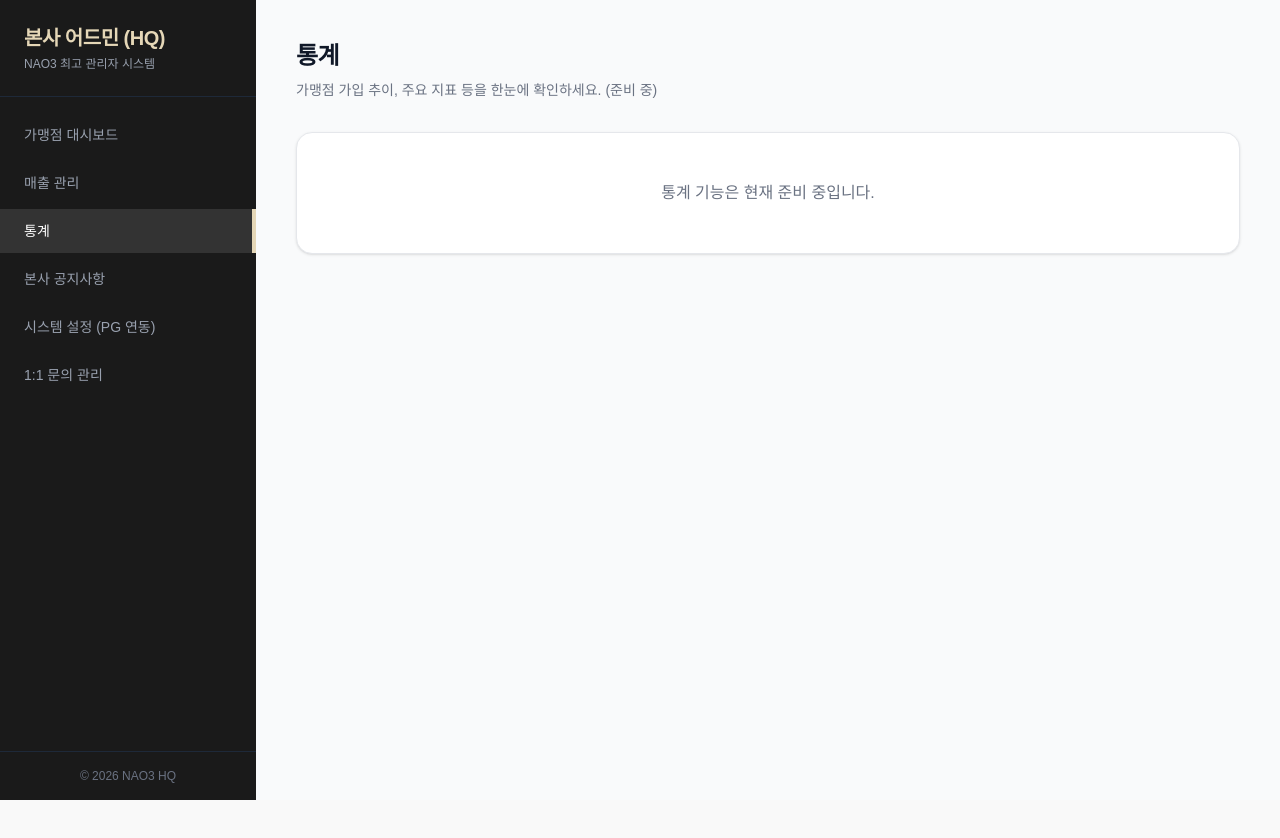
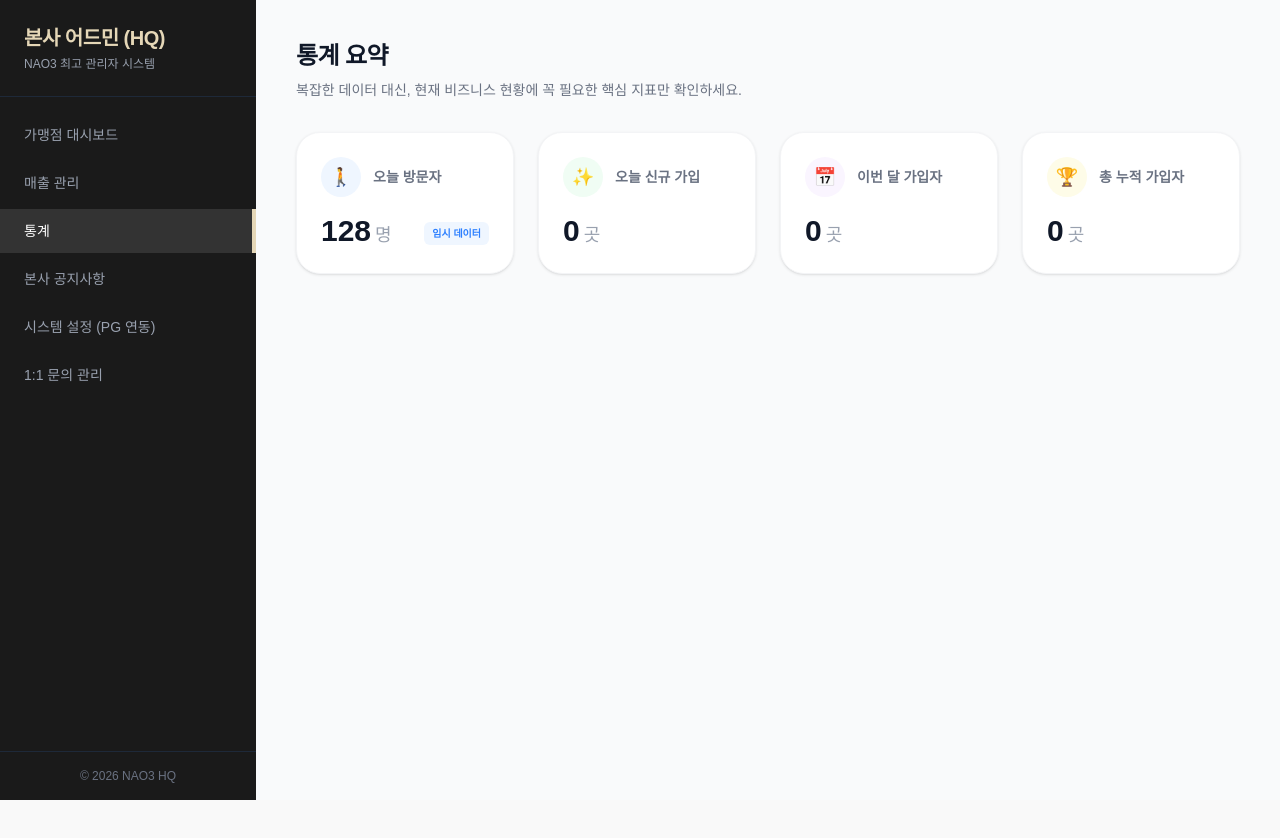
Before and after one commit to hannune-s/nao3, a Next.js app: page /hq-admin/statistics in a window 1280 px wide. Shown: the top 838 px of the page. Built offline with nearby package versions, Linux system fonts and the light colour scheme; no server answers; the database is empty.

Commit message:
feat: populate minimal statistics dashboard with actual DB signups

```diff
--- a/src/app/hq-admin/statistics/page.tsx
+++ b/src/app/hq-admin/statistics/page.tsx
@@ -1,13 +1,116 @@
+"use client";
+
+import { useEffect, useState } from 'react';
+import { supabase } from '@/lib/supabase';
+
 export default function HqStatisticsPage() {
+  const [stats, setStats] = useState({
+    todayVisitors: 128, // 방문자 수는 별도 애널리틱스 연동 전까지 임시 더미데이터 노출
+    todaySignups: 0,
+    monthSignups: 0,
+    totalSignups: 0,
+  });
+  const [loading, setLoading] = useState(true);
+
+  useEffect(() => {
+    fetchStats();
+  }, []);
+
+  const fetchStats = async () => {
+    try {
+      const { data, error } = await supabase
+        .from('nao3_stores')
+        .select('created_at');
+
+      if (error) throw error;
+
+      if (data) {
+        const now = new Date();
+        const todayStr = now.toISOString().split('T')[0];
+        const currentMonth = now.getMonth();
+        const currentYear = now.getFullYear();
+
+        let todayCount = 0;
+        let monthCount = 0;
+
+        data.forEach((store) => {
+          const createdDate = new Date(store.created_at);
+          const dateStr = createdDate.toISOString().split('T')[0];
+
+          if (dateStr === todayStr) todayCount++;
+          if (createdDate.getMonth() === currentMonth && createdDate.getFullYear() === currentYear) {
+            monthCount++;
+          }
+        });
+
+        setStats((prev) => ({
+          ...prev,
+          todaySignups: todayCount,
+          monthSignups: monthCount,
+          totalSignups: data.length,
+        }));
+      }
+    } catch (err) {
+      console.error('Failed to fetch statistics:', err);
+    } finally {
+      setLoading(false);
+    }
+  };
+
+  if (loading) return <div className="p-8 text-gray-500">통계 데이터를 불러오는 중...</div>;
+
   return (
     <div className="max-w-5xl animate-fade-in-up">
       <div className="mb-8">
-        <h2 className="text-2xl font-black text-gray-900 tracking-tight">통계</h2>
-        <p className="text-gray-500 mt-2 text-sm">가맹점 가입 추이, 주요 지표 등을 한눈에 확인하세요. (준비 중)</p>
+        <h2 className="text-2xl font-black text-gray-900 tracking-tight">통계 요약</h2>
+        <p className="text-gray-500 mt-2 text-sm">복잡한 데이터 대신, 현재 비즈니스 현황에 꼭 필요한 핵심 지표만 확인하세요.</p>
       </div>
 
-      <div className="bg-white rounded-2xl shadow-sm border border-gray-200 p-12 text-center text-gray-500">
-        통계 기능은 현재 준비 중입니다.
+      <div className="grid grid-cols-1 md:grid-cols-2 lg:grid-cols-4 gap-6">
+        {/* 오늘 방문자 */}
+        <div className="bg-white rounded-3xl p-6 shadow-sm border border-gray-100 flex flex-col justify-between hover:shadow-md transition-shadow">
+          <div className="flex items-center gap-3 mb-4">
+            <div className="w-10 h-10 rounded-full bg-blue-50 text-blue-500 flex items-center justify-center text-lg">🚶</div>
+            <h3 className="text-sm font-bold text-gray-500">오늘 방문자</h3>
+          </div>
+          <div className="flex items-end justify-between">
+            <div className="text-3xl font-black text-gray-900">{stats.todayVisitors}<span className="text-lg font-medium text-gray-400 ml-1">명</span></div>
+            <span className="text-[10px] text-blue-500 font-bold bg-blue-50 px-2 py-1 rounded-md mb-1">임시 데이터</span>
+          </div>
+        </div>
+
+        {/* 오늘 가입자 */}
+        <div className="bg-white rounded-3xl p-6 shadow-sm border border-gray-100 flex flex-col justify-between hover:shadow-md transition-shadow">
+          <div className="flex items-center gap-3 mb-4">
+            <div className="w-10 h-10 rounded-full bg-green-50 text-green-500 flex items-center justify-center text-lg">✨</div>
+            <h3 className="text-sm font-bold text-gray-500">오늘 신규 가입</h3>
+          </div>
+          <div>
+            <div className="text-3xl font-black text-gray-900">{stats.todaySignups}<span className="text-lg font-medium text-gray-400 ml-1">곳</span></div>
+          </div>
+        </div>
+
+        {/* 이번 달 가입자 */}
+        <div className="bg-white rounded-3xl p-6 shadow-sm border border-gray-100 flex flex-col justify-between hover:shadow-md transition-shadow">
+          <div className="flex items-center gap-3 mb-4">
+            <div className="w-10 h-10 rounded-full bg-purple-50 text-[#5F0080] flex items-center justify-center text-lg">📅</div>
+            <h3 className="text-sm font-bold text-gray-500">이번 달 가입자</h3>
+          </div>
+          <div>
+            <div className="text-3xl font-black text-gray-900">{stats.monthSignups}<span className="text-lg font-medium text-gray-400 ml-1">곳</span></div>
+          </div>
+        </div>
+
+        {/* 누적 가입자 */}
+        <div className="bg-white rounded-3xl p-6 shadow-sm border border-gray-100 flex flex-col justify-between hover:shadow-md transition-shadow">
+          <div className="flex items-center gap-3 mb-4">
+            <div className="w-10 h-10 rounded-full bg-yellow-50 text-yellow-600 flex items-center justify-center text-lg">🏆</div>
+            <h3 className="text-sm font-bold text-gray-500">총 누적 가입자</h3>
+          </div>
+          <div>
+            <div className="text-3xl font-black text-gray-900">{stats.totalSignups}<span className="text-lg font-medium text-gray-400 ml-1">곳</span></div>
+          </div>
+        </div>
       </div>
     </div>
   );
```
